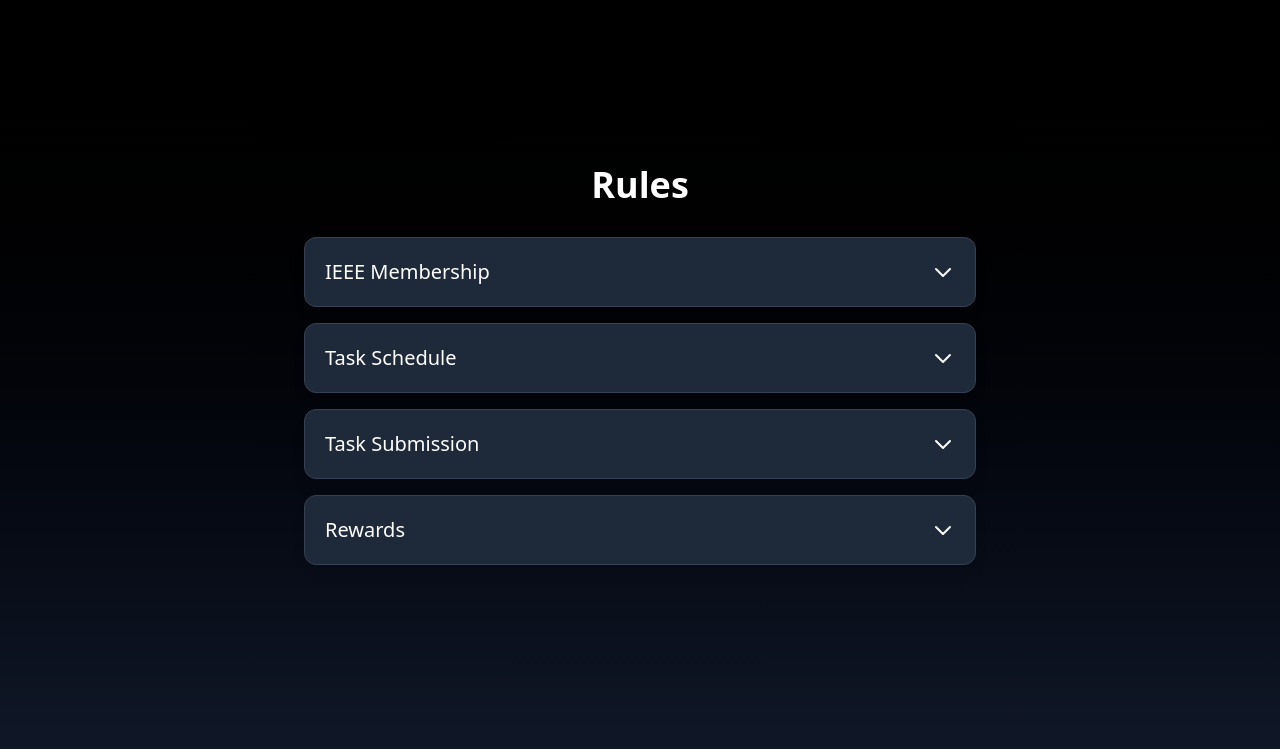
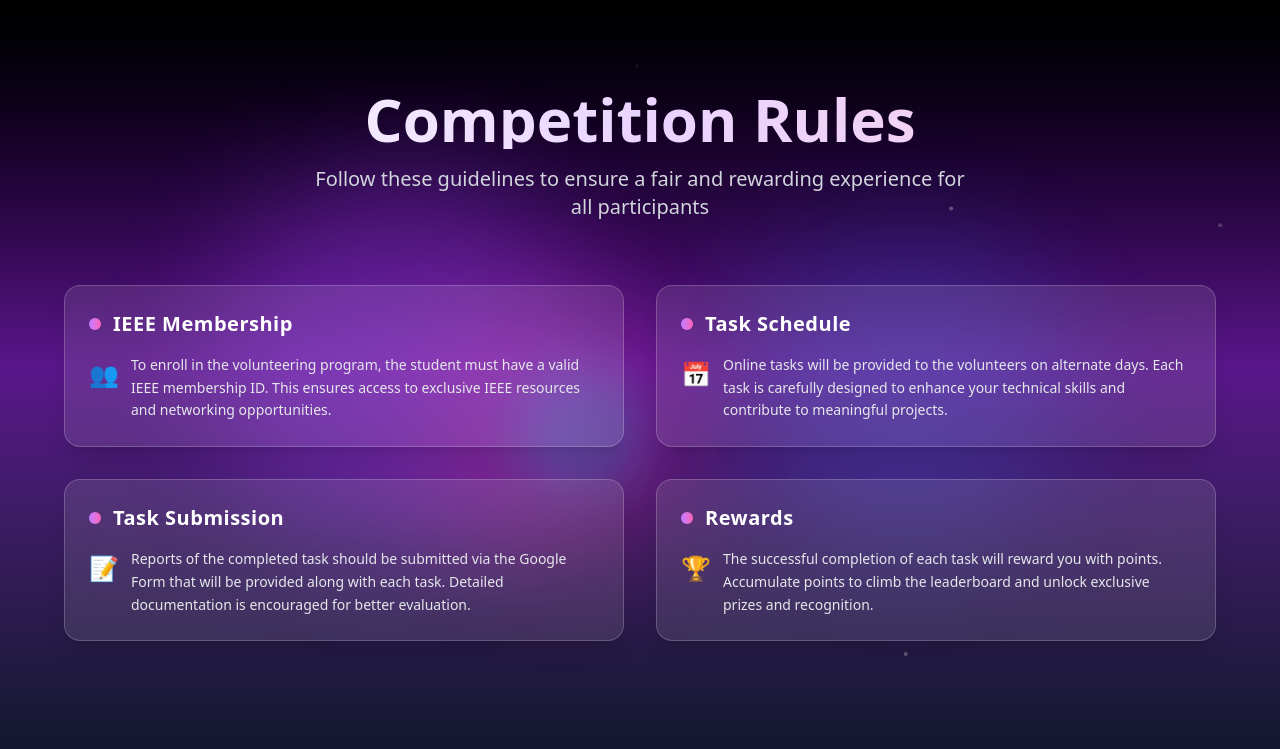
Before and after one commit to cecieee/mvp_6, a React (Vite) app: page / in a window 1280 px wide. Shown: the part 2435-3184 px from the top of the page. Built offline with nearby package versions, Linux system fonts and the light colour scheme.

Commit message:
Rules page design update

```diff
--- a/package.json
+++ b/package.json
@@ -11,6 +11,7 @@
   },
   "dependencies": {
     "@tailwindcss/vite": "^4.1.11",
+    "aos": "^2.3.4",
     "clsx": "^2.1.1",
     "gsap": "^3.13.0",
     "lenis": "^1.3.8",
--- a/src/components/AccordionItem.jsx
+++ /dev/null
@@ -1,51 +0,0 @@
-import React, { useState } from "react";
-import { motion, AnimatePresence } from "framer-motion";
-
-const AccordionItem = ({ title, children }) => {
-  const [isOpen, setIsOpen] = useState(false);
-
-  return (
-    <div className="bg-gray-800 bg-opacity-70 backdrop-blur-sm rounded-xl shadow-lg overflow-hidden border border-gray-700">
-      <motion.div
-        className="flex justify-between items-center p-5 cursor-pointer"
-        onClick={() => setIsOpen(!isOpen)}
-      >
-        <h2 className="text-xl font text-white">{title}</h2>
-        <motion.div
-          animate={{ rotate: isOpen ? 180 : 0 }}
-          transition={{ duration: 0.3 }}
-        >
-          <svg
-            xmlns="http://www.w3.org/2000/svg"
-            className="h-6 w-6 text-white"
-            fill="none"
-            viewBox="0 0 24 24"
-            stroke="currentColor"
-          >
-            <path
-              strokeLinecap="round"
-              strokeLinejoin="round"
-              strokeWidth={2}
-              d="M19 9l-7 7-7-7"
-            />
-          </svg>
-        </motion.div>
-      </motion.div>
-      <AnimatePresence>
-        {isOpen && (
-          <motion.div
-            initial={{ height: 0, opacity: 0 }}
-            animate={{ height: "auto", opacity: 1 }}
-            exit={{ height: 0, opacity: 0 }}
-            transition={{ duration: 0.3 }}
-            className="overflow-hidden"
-          >
-            <div className="px-5 pb-5 text-gray-300">{children}</div>
-          </motion.div>
-        )}
-      </AnimatePresence>
-    </div>
-  );
-};
-
-export default AccordionItem;
--- /dev/null
+++ b/src/components/RulesCard.jsx
@@ -0,0 +1,25 @@
+import React from "react";
+import { motion } from "framer-motion";
+
+const RulesCard = ({ title, children, index }) => {
+  return (
+    <motion.div
+      initial={{ opacity: 0, y: 20 }}
+      animate={{ opacity: 1, y: 0 }}
+      transition={{ duration: 0.5, delay: index * 0.1 }}
+      className="bg-white/10 backdrop-blur-lg rounded-2xl shadow-xl border border-white/20 overflow-hidden hover:shadow-2xl hover:border-white/30 transition-all duration-300"
+    >
+      <div className="p-6">
+        <div className="flex items-center mb-4">
+          <div className="w-3 h-3 bg-gradient-to-r from-purple-400 to-pink-400 rounded-full mr-3"></div>
+          <h2 className="text-xl font-bold text-white tracking-wide">
+            {title}
+          </h2>
+        </div>
+        <div className="text-gray-200 leading-relaxed text-sm">{children}</div>
+      </div>
+    </motion.div>
+  );
+};
+
+export default RulesCard;
--- a/src/sections/Hero.jsx
+++ b/src/sections/Hero.jsx
@@ -3,7 +3,6 @@ import React from "react";
 export default function Hero() {
   return (
     <div className="relative h-screen bg-gradient-to-b from-white to-black flex justify-center items-center overflow-hidden">
-      {/* Background Effects */}
       {/* Background Effects */}
       <div className="absolute inset-0 pointer-events-none">
         <div className="absolute top-1/4 left-1/4 w-72 h-72 bg-purple-400 opacity-30 rounded-full blur-3xl animate-pulse"></div>
--- a/src/sections/Rules.jsx
+++ b/src/sections/Rules.jsx
@@ -1,44 +1,101 @@
 import React from "react";
-import AccordionItem from "../components/AccordionItem";
+import RulesCard from "../components/RulesCard";
+import { motion } from "framer-motion";
 
 const rules = [
   {
     title: "IEEE Membership",
     content:
-      "To enroll in the volunteering program, the student must have a valid IEEE membership ID.",
+      "To enroll in the volunteering program, the student must have a valid IEEE membership ID. This ensures access to exclusive IEEE resources and networking opportunities.",
+    icon: "👥",
   },
   {
     title: "Task Schedule",
-    content: "Online tasks will be provided to the volunteers on alternate days.",
+    content:
+      "Online tasks will be provided to the volunteers on alternate days. Each task is carefully designed to enhance your technical skills and contribute to meaningful projects.",
+    icon: "📅",
   },
   {
     title: "Task Submission",
     content:
-      "Reports of the completed task should be submitted via the Google Form that will be provided along with each task.",
+      "Reports of the completed task should be submitted via the Google Form that will be provided along with each task. Detailed documentation is encouraged for better evaluation.",
+    icon: "📝",
   },
   {
     title: "Rewards",
     content:
-      "The successful completion of each task will reward you with points.",
+      "The successful completion of each task will reward you with points. Accumulate points to climb the leaderboard and unlock exclusive prizes and recognition.",
+    icon: "🏆",
   },
 ];
 
 function Rules() {
   return (
-    <div className="relative min-h-screen bg-gradient-to-b from-black to-gray-900 flex flex-col justify-center items-center overflow-hidden p-4">
-      <div className="w-full max-w-2xl mx-auto">
-        <h1 className="text-4xl font-bold text-center text-white mb-8">
-          Rules
-        </h1>
-        <div className="space-y-4">
+    <section
+      id="rules"
+      className="relative min-h-screen bg-gradient-to-b from-black via-purple-900 to-slate-900 flex justify-center items-center py-20 px-4"
+    >
+      {/* Enhanced Background Effects */}
+      <div className="absolute inset-0 overflow-hidden">
+        <div className="absolute top-1/4 left-1/6 w-96 h-96 bg-purple-500/30 rounded-full blur-3xl animate-pulse"></div>
+        <div className="absolute top-1/3 right-1/6 w-80 h-80 bg-blue-500/20 rounded-full blur-3xl animate-pulse delay-1000"></div>
+        <div className="absolute bottom-1/4 left-1/3 w-64 h-64 bg-pink-500/25 rounded-full blur-3xl animate-pulse delay-500"></div>
+        <div className="absolute top-1/2 right-1/2 w-32 h-32 bg-cyan-400/20 rounded-full blur-xl animate-pulse delay-2000"></div>
+
+        {/* Floating particles */}
+        {[...Array(20)].map((_, i) => (
+          <motion.div
+            key={i}
+            className="absolute w-1 h-1 bg-white/30 rounded-full"
+            initial={{
+              x: Math.random() * window.innerWidth,
+              y: Math.random() * window.innerHeight,
+            }}
+            animate={{
+              y: [0, -100, 0],
+              opacity: [0, 1, 0],
+            }}
+            transition={{
+              duration: 3 + Math.random() * 2,
+              repeat: Infinity,
+              delay: Math.random() * 2,
+            }}
+            style={{
+              left: `${Math.random() * 100}%`,
+              top: `${Math.random() * 100}%`,
+            }}
+          />
+        ))}
+      </div>
+
+      <div className="relative w-full max-w-6xl mx-auto z-10">
+        <motion.div
+          initial={{ opacity: 0, y: -50 }}
+          animate={{ opacity: 1, y: 0 }}
+          transition={{ duration: 0.8 }}
+          className="text-center mb-16"
+        >
+          <h1 className="text-6xl font-bold bg-gradient-to-r from-white via-purple-200 to-pink-200 bg-clip-text text-transparent mb-4">
+            Competition Rules
+          </h1>
+          <p className="text-xl text-gray-300 max-w-2xl mx-auto">
+            Follow these guidelines to ensure a fair and rewarding experience
+            for all participants
+          </p>
+        </motion.div>
+
+        <div className="grid grid-cols-1 lg:grid-cols-2 gap-8">
           {rules.map((rule, index) => (
-            <AccordionItem key={index} title={rule.title}>
-              {rule.content}
-            </AccordionItem>
+            <RulesCard key={index} title={rule.title} index={index}>
+              <div className="flex items-start space-x-3">
+                <span className="text-2xl mt-1">{rule.icon}</span>
+                <span>{rule.content}</span>
+              </div>
+            </RulesCard>
           ))}
         </div>
       </div>
-    </div>
+    </section>
   );
 }
 
```
Also changed, not shown: 1 other file (tests, documents, lock files or other folders).
